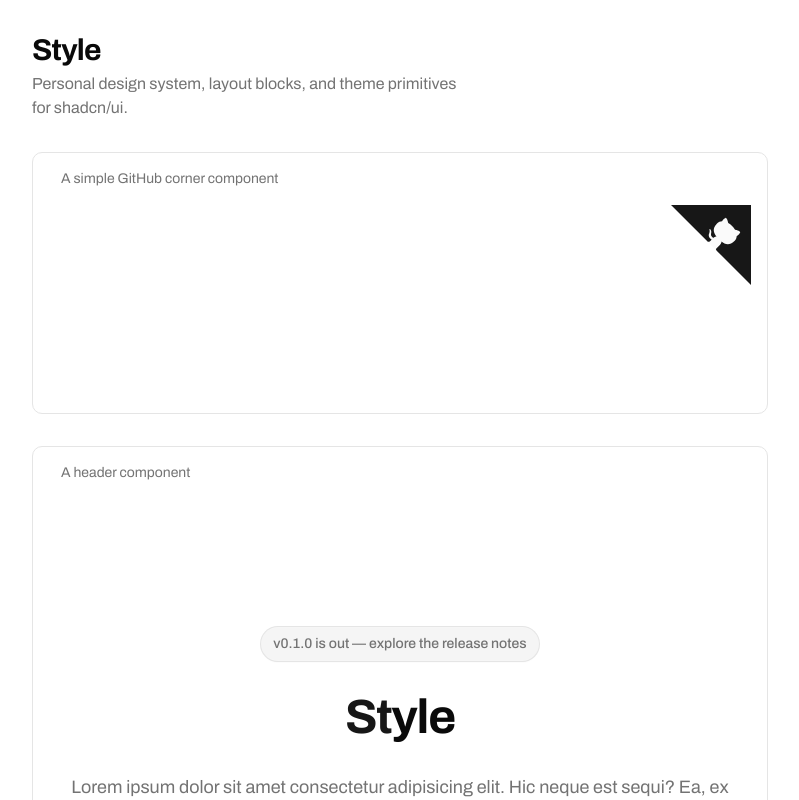
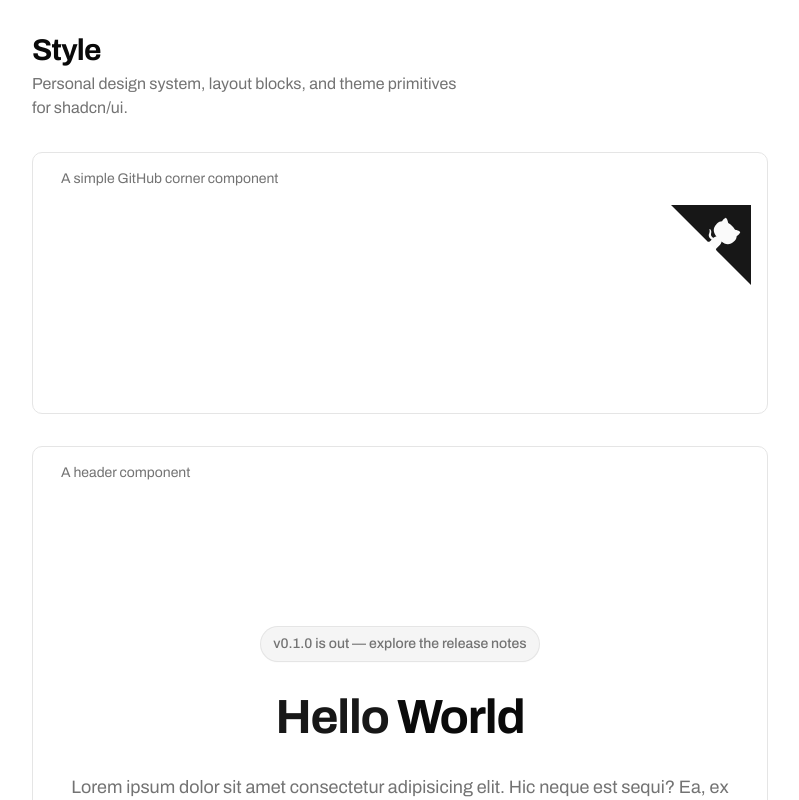
Before and after one commit to emrocode/style, a Next.js app: page / in a window 1280 px wide. Shown: the top 800 px of the page, without its empty margins (240-1039 px from the left). Built offline with nearby package versions, Linux system fonts and the light colour scheme.

Commit message:
chore(app-header): set a new title

```diff
--- a/public/r/app-header.json
+++ b/public/r/app-header.json
@@ -9,7 +9,7 @@
   "files": [
     {
       "path": "registry/blocks/app-header/app-header.tsx",
-      "content": "import {\n  Hero,\n  HeroAlert,\n  HeroContent,\n  HeroDescription,\n  HeroTitle,\n  Highlight,\n} from \"@/registry/ui/hero\";\n\nexport function AppHeader() {\n  return (\n    <Hero>\n      <HeroContent>\n        <HeroAlert>v0.1.0 is out &mdash; explore the release notes</HeroAlert>\n        <HeroTitle>\n          <Highlight>St</Highlight>yle\n        </HeroTitle>\n        <HeroDescription>\n          Lorem ipsum dolor sit amet consectetur adipisicing elit. Hic neque est\n          sequi? Ea, ex veritatis?\n        </HeroDescription>\n      </HeroContent>\n    </Hero>\n  );\n}\n",
+      "content": "import {\n  Hero,\n  HeroAlert,\n  HeroContent,\n  HeroDescription,\n  HeroTitle,\n  Highlight,\n} from \"@/registry/ui/hero\";\n\nexport function AppHeader() {\n  return (\n    <Hero>\n      <HeroContent>\n        <HeroAlert>v0.1.0 is out &mdash; explore the release notes</HeroAlert>\n        <HeroTitle>\n          <Highlight>Hello</Highlight> World\n        </HeroTitle>\n        <HeroDescription>\n          Lorem ipsum dolor sit amet consectetur adipisicing elit. Hic neque est\n          sequi? Ea, ex veritatis?\n        </HeroDescription>\n      </HeroContent>\n    </Hero>\n  );\n}\n",
       "type": "registry:component"
     }
   ],
--- a/registry/blocks/app-header/app-header.tsx
+++ b/registry/blocks/app-header/app-header.tsx
@@ -13,7 +13,7 @@ export function AppHeader() {
       <HeroContent>
         <HeroAlert>v0.1.0 is out &mdash; explore the release notes</HeroAlert>
         <HeroTitle>
-          <Highlight>St</Highlight>yle
+          <Highlight>Hello</Highlight> World
         </HeroTitle>
         <HeroDescription>
           Lorem ipsum dolor sit amet consectetur adipisicing elit. Hic neque est
```
